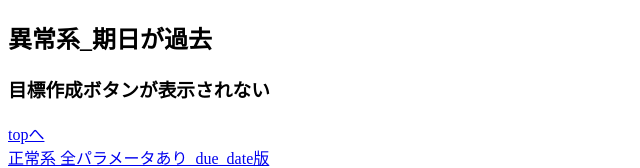
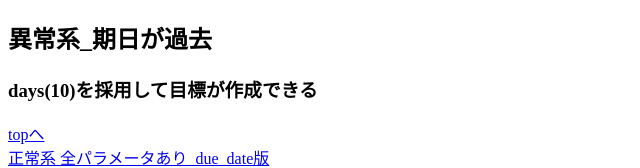
Before and after one commit to nest-egg/ws-test, a plain HTML site: page m/fail_invalid_due_date_value.html in a window 1280 px wide. Shown: the top 168 px of the page, without its empty margins (0-640 px from the left). Drawn offline with Linux system fonts and the light colour scheme.

Commit message:
期待値修正

```diff
--- a/m/fail_invalid_due_date_value.html
+++ b/m/fail_invalid_due_date_value.html
@@ -10,7 +10,7 @@
 <body>
 
   <h2>異常系_期日が過去</h2>
-  <h3>目標作成ボタンが表示されない</h3>
+  <h3>days(10)を採用して目標が作成できる</h3>
 
   <a href="index.html">topへ</a><br>
   <a href="success_all_params_due_date.html">正常系 全パラメータあり_due_date版</a><br>
```
